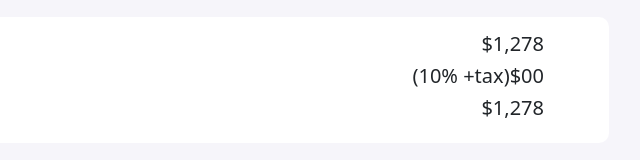
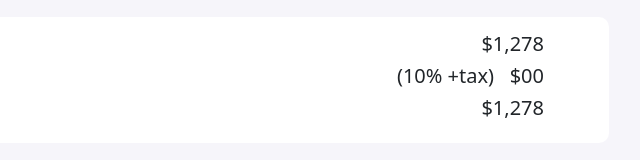
Before and after one commit to abdussamadsaiful7/practice-mobileShopping-card, a plain HTML site: page index.html in a window 1280 px wide. Shown: the part 551-711 px from the top of the page, 496-1136 px from the left. Drawn offline with nearby package versions, Linux system fonts and the light colour scheme.

Commit message:
added code &#160

```diff
--- a/index.html
+++ b/index.html
@@ -67,7 +67,7 @@
 
                         <div class="col-md-4 status">
                            <h5>$<span id="sub-total">1,278</span></h5>
-                           <h5>(10% +tax)$<span id="tax-amount">00</span></h5>
+                           <h5>(10% +tax) &#160 $<span id="tax-amount">00</span></h5>
                            <h5>$<span id="final-total">1,278</span></h5>
                         </div>
                      </div>
--- a/js/case.js
+++ b/js/case.js
@@ -39,9 +39,7 @@ document.getElementById('btn-case-minus').addEventListener('click', function(){
 
 
     updateCaseTotalPrice(newCaseNumber);
-//    const caseTotalPrice = newCaseNumber * 59;
-//    const caseTotalElement = document.getElementById('case-total');
-//    caseTotalElement.innerText = caseTotalPrice;
+
 
 
 });
```
